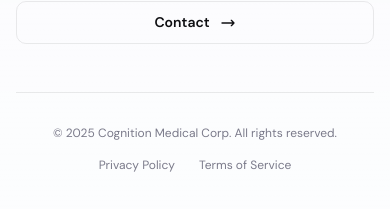
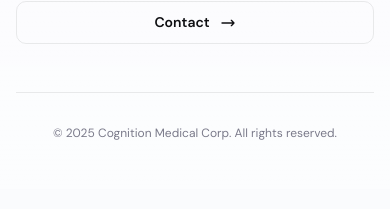
Before and after one commit to Glognus/cognitionmedical, a Next.js app: page /en/team in a window 390 px wide. Shown: the part 2966-3175 px from the top of the page. Built offline with nearby package versions, Linux system fonts and the light colour scheme.

Commit message:
Refactor TeamPage and Footer components to simplify layout and improve styling. Remove unnecessary columns prop from TeamSection and streamline Footer's bottom bar for better responsiveness and clarity.

```diff
--- a/app/[locale]/team/page.tsx
+++ b/app/[locale]/team/page.tsx
@@ -177,28 +177,24 @@ export default async function TeamPage({ params }: Props) {
 							members={teamMembers.founders}
 							t={t}
 							color="primary"
-							columns={2}
 						/>
 						<TeamSection
 							title={t("sections.clinicalAdvisors")}
 							members={teamMembers.clinicalAdvisors}
 							t={t}
 							color="secondary"
-							columns={2}
 						/>
 						<TeamSection
 							title={t("sections.advisors")}
 							members={teamMembers.advisors}
 							t={t}
 							color="accent"
-							columns={2}
 						/>
 						<TeamSection
 							title={t("sections.legal")}
 							members={teamMembers.legal}
 							t={t}
 							color="primary"
-							columns={1}
 						/>
 					</div>
 				</div>
--- a/components/layout/Footer.tsx
+++ b/components/layout/Footer.tsx
@@ -122,24 +122,10 @@ export function Footer() {
 				</div>
 
 				{/* Bottom Bar */}
-				<div className="mt-12 flex flex-col items-center justify-between gap-4 border-t border-border pt-8 sm:flex-row">
+				<div className="mt-12 border-t border-border pt-8 text-center sm:text-left">
 					<p className="text-xs text-text-subtle">
 						&copy; {new Date().getFullYear()} Cognition Medical Corp. {t("rights")}
 					</p>
-					<div className="flex items-center gap-6">
-						<Link
-							href={`/${locale}/privacy`}
-							className="text-xs text-text-subtle transition-colors hover:text-text"
-						>
-							{t("privacy")}
-						</Link>
-						<Link
-							href={`/${locale}/terms`}
-							className="text-xs text-text-subtle transition-colors hover:text-text"
-						>
-							{t("terms")}
-						</Link>
-					</div>
 				</div>
 			</div>
 		</footer>
```
